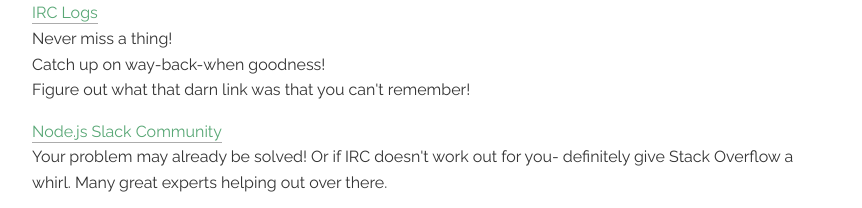
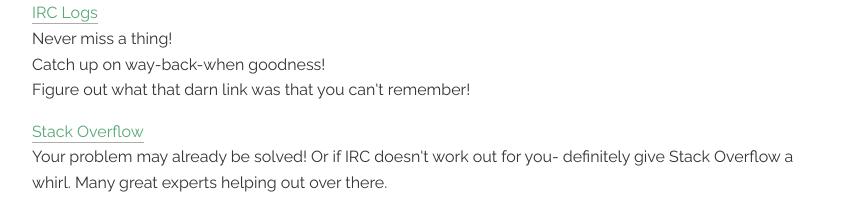
Before and after one commit to williamkapke/nodeirc, a website: page index.html in a window 1280 px wide. Shown: the part 820-1028 px from the top of the page, without its empty margins (208-1070 px from the left). Drawn offline with Linux system fonts and the light colour scheme.

```diff
--- a/index.html
+++ b/index.html
@@ -91,7 +91,7 @@
 Never miss a thing!<br>
 Catch up on way-back-when goodness!<br>
 Figure out what that darn link was that you can&#39;t remember!<br></p>
-<p><a href="http://stackoverflow.com/questions/tagged/node.js">Node.js Slack Community</a><br>
+<p><a href="http://stackoverflow.com/questions/tagged/node.js">Stack Overflow</a><br>
 Your problem may already be solved! Or if IRC doesn&#39;t work out for you- definitely
 give Stack Overflow a whirl. Many great experts helping out over there.</p>
 <p><a href="http://node-dev.slack.com">Stack Overflow</a><br>
```
